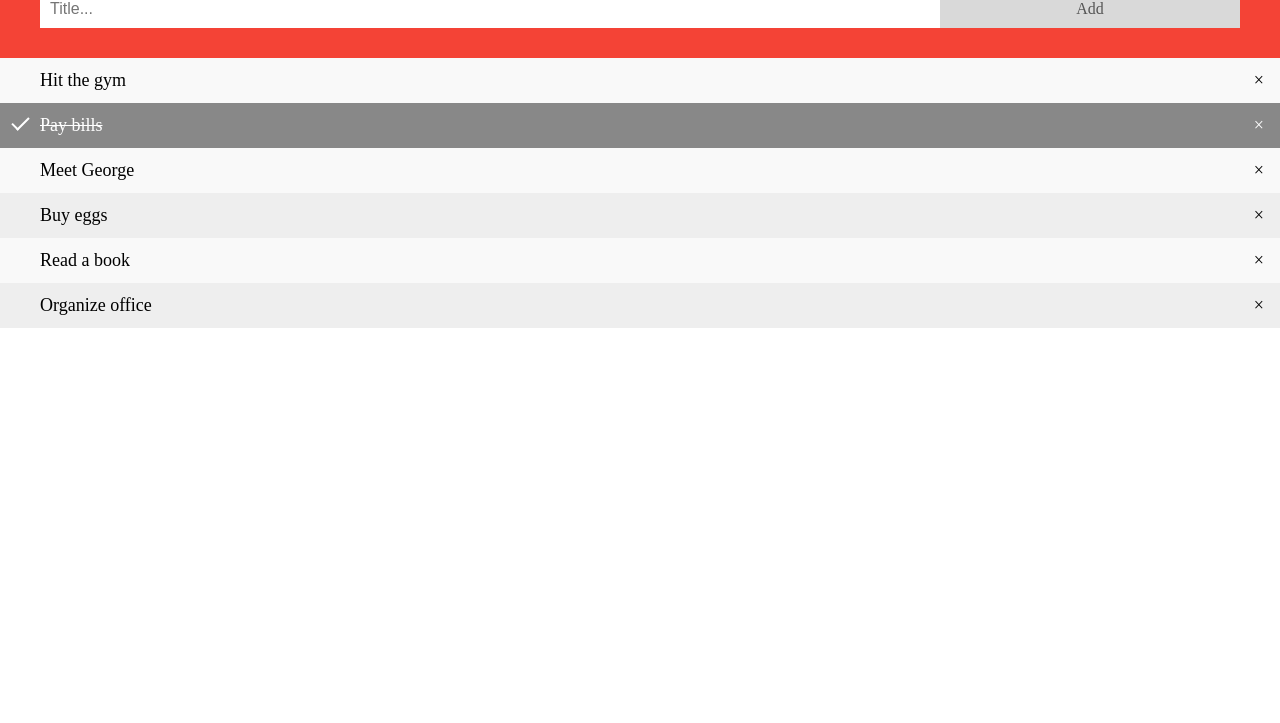
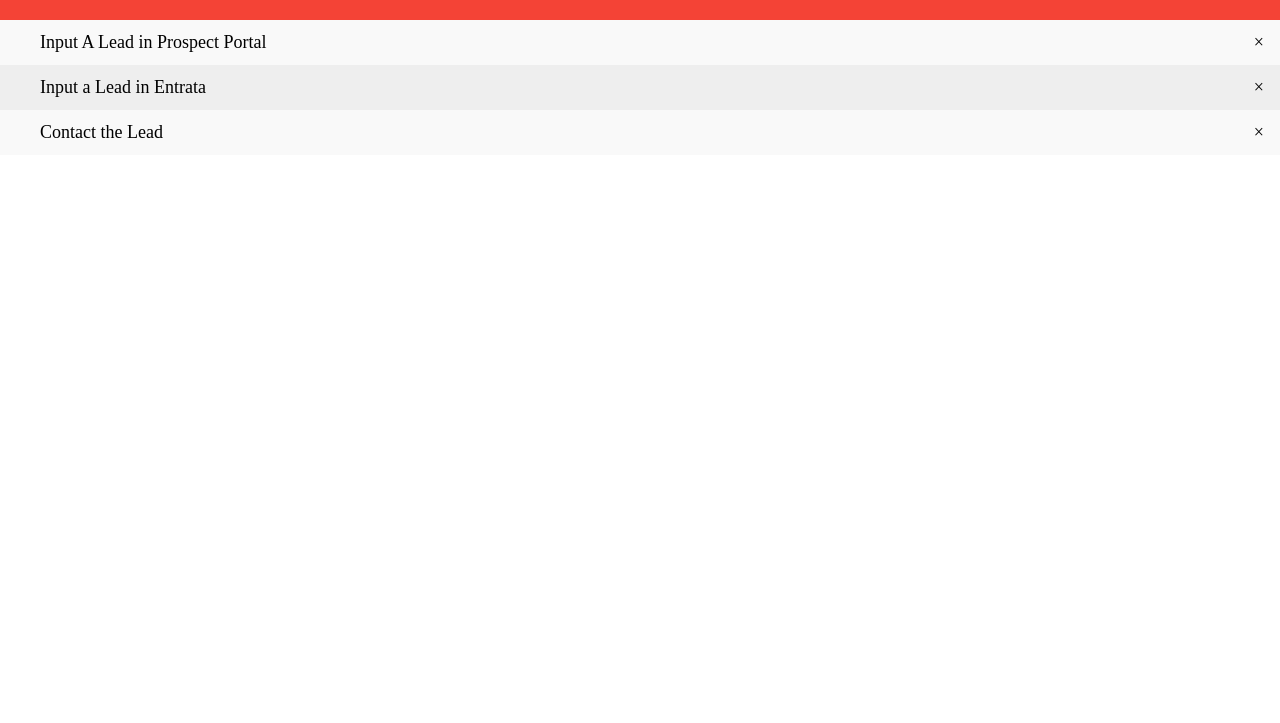
Before and after one commit to bmerrill2/entrata, a plain HTML site: page index.html in a window 1280 px wide. Shown: the part 77-800 px from the top of the page. Drawn offline with Linux system fonts and the light colour scheme.

Commit message:
minor changes

```diff
--- a/index.html
+++ b/index.html
@@ -126,17 +126,12 @@ input {
 
 <div id="myDIV" class="header">
   <h2 style="margin:5px">My To Do List</h2>
-  <input type="text" id="myInput" placeholder="Title...">
-  <span onclick="newElement()" class="addBtn">Add</span>
 </div>
 
 <ul id="myUL">
-  <li>Hit the gym</li>
-  <li class="checked">Pay bills</li>
-  <li>Meet George</li>
-  <li>Buy eggs</li>
-  <li>Read a book</li>
-  <li>Organize office</li>
+  <li>Input A Lead in Prospect Portal</li>
+  <li>Input a Lead in Entrata</li>
+  <li>Contact the Lead</li>
 </ul>
 
 <script>
```
